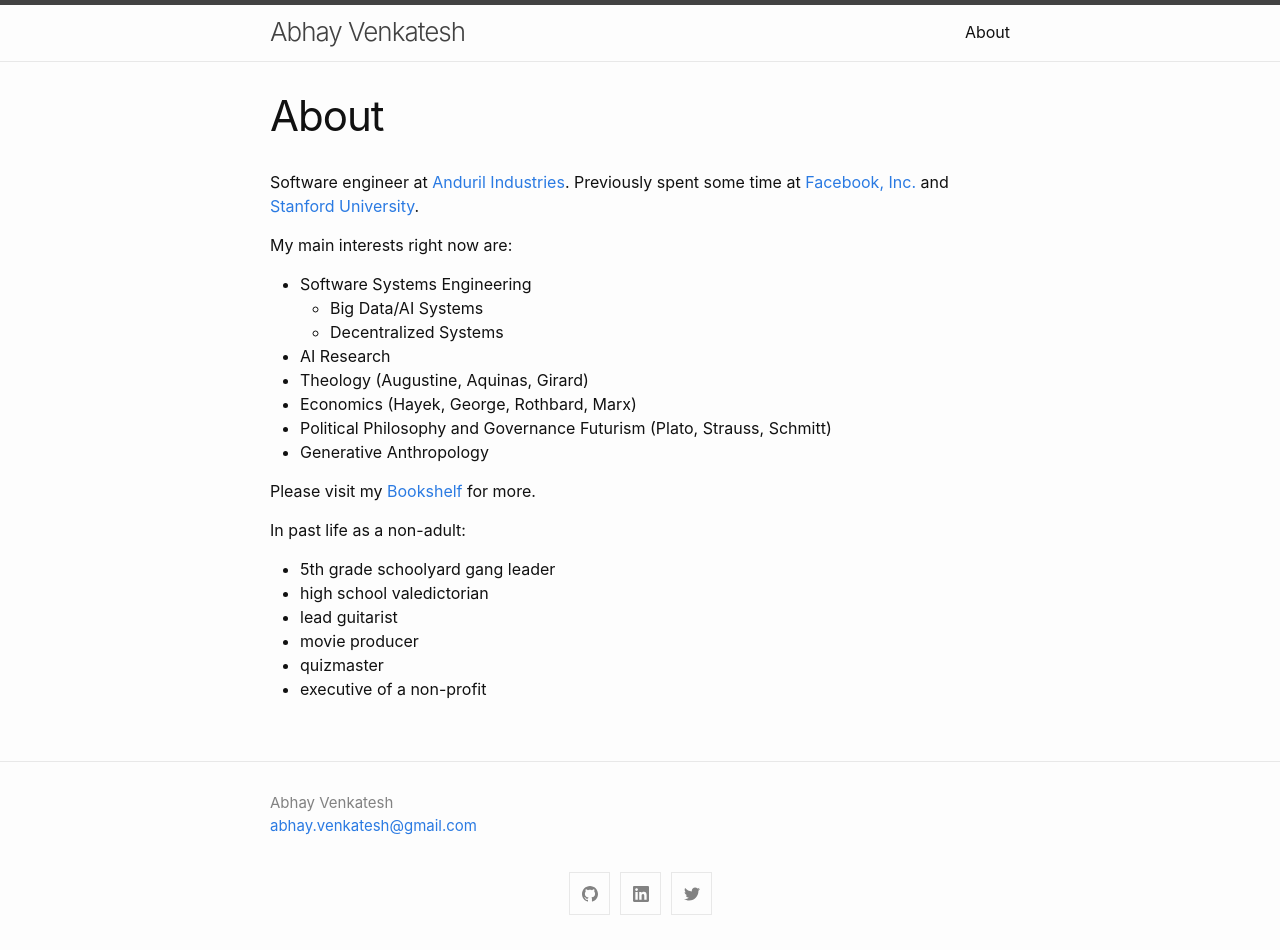
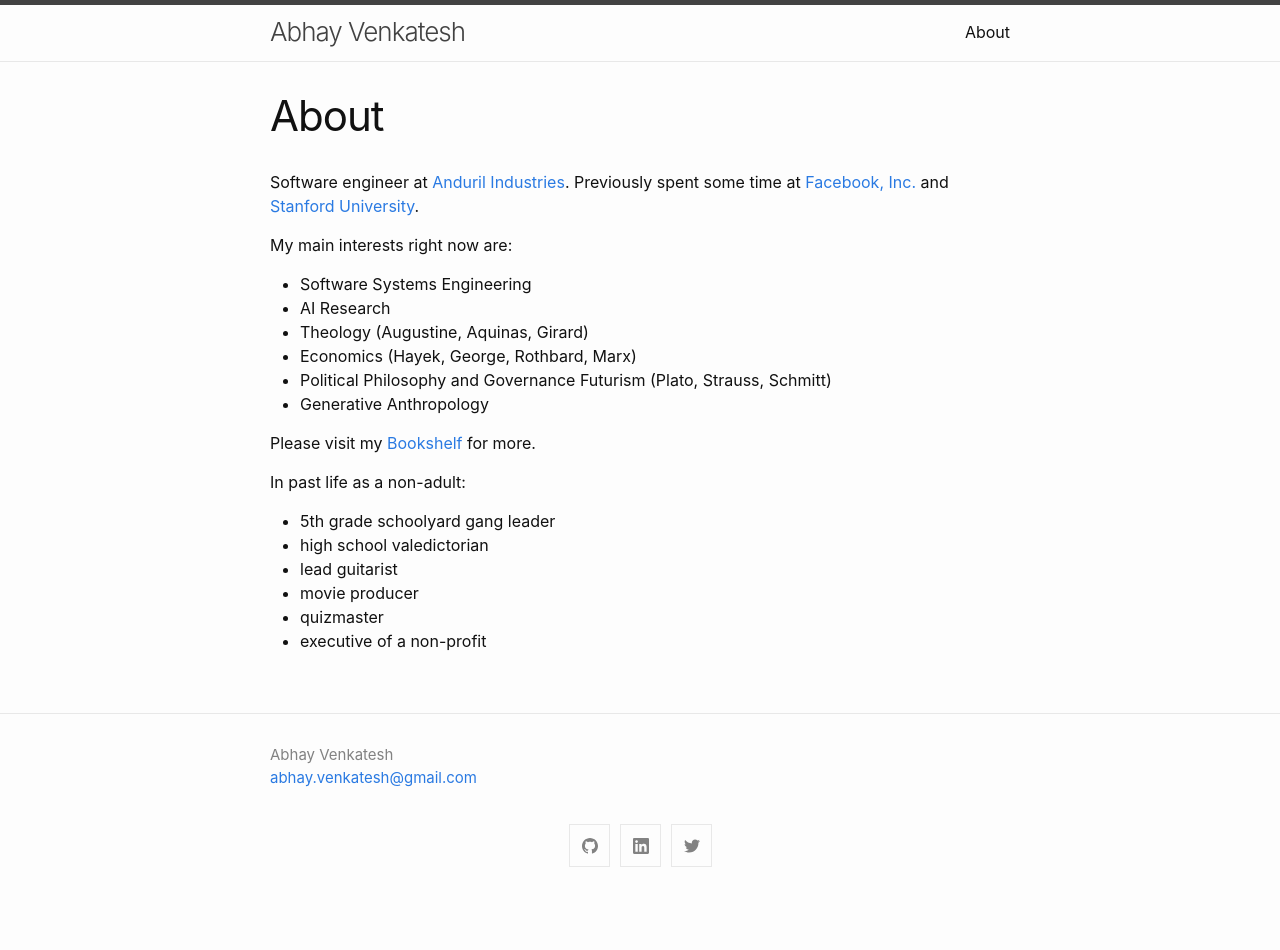
Before and after one commit to abhay-venkatesh/abhay-venkatesh.github.io, a Jekyll site: the page built from about.md, in a window 1280 px wide. Built offline with Jekyll 4.4.1, drawn with Linux system fonts in a browser that asks for light colours; after the commit the page ends 902 px from its top, so only the background shows below that.

Commit message:
update interests

```diff
--- a/about.md
+++ b/about.md
@@ -8,8 +8,6 @@ Software engineer at [Anduril Industries](http://anduril.com/). Previously spent
 
 My main interests right now are:
 - Software Systems Engineering
-    - Big Data/AI Systems
-    - Decentralized Systems
 - AI Research
 - Theology (Augustine, Aquinas, Girard)
 - Economics (Hayek, George, Rothbard, Marx)
```
